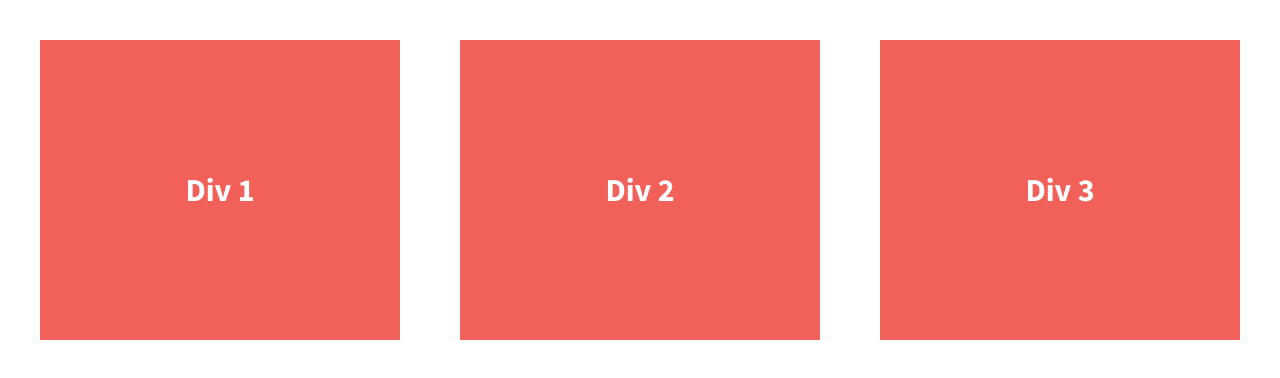
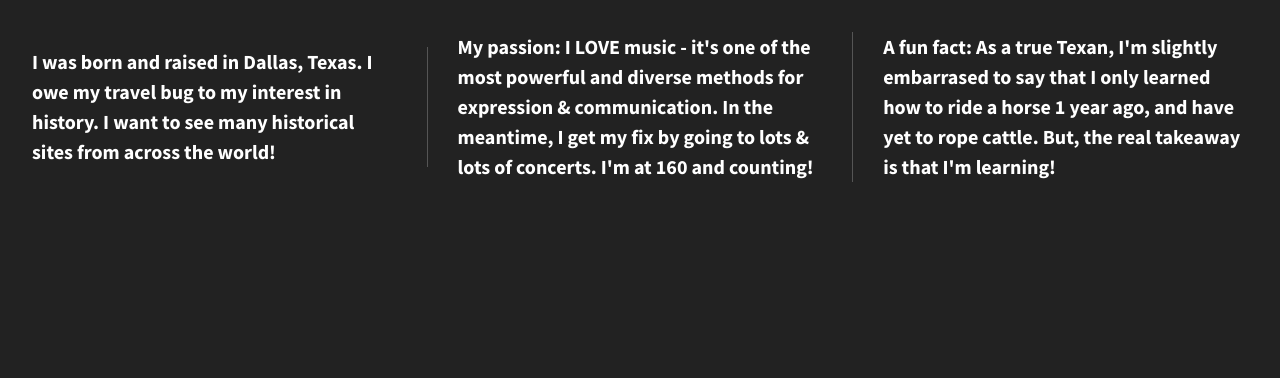
Before and after one commit to eburnett3/206-divs-flexbox-starter, a plain HTML site: page index.html in a window 1280 px wide. Drawn offline with nearby package versions, Linux system fonts and the light colour scheme.

Commit message:
updated site information and changed flexbox layout

```diff
--- a/css/main.css
+++ b/css/main.css
@@ -97,22 +97,25 @@ textarea {
 
 
 html {
-  background-color: #fff;
+  background-color: #222;
   height: 100%;
+  width: 100%;
 }
 
 body {
   font-family: 'Source Sans Pro', sans-serif;
+  font-weight: 700;
   padding: 2em;
-  font-size: 1.25em;
+  color: #fff;
   height: 100%;
 }
 
 .wrapper {
   /*add display:flex and set justify-content to space-between*/
-  font-weight: 700;
   display: flex;
+  flex-flow: row wrap;
   justify-content: space-between;
+  align-items: center;
 }
 
 .div-1, .div-2, .div-3 {
@@ -122,12 +125,10 @@ body {
   align-items: center;
   color: #fff;
   line-height: 1.5em;
-  font-size: 1.6em;
-  background-color: #f16059;
-  height: 300px;
+  font-size: 1.25em;
+  height: auto;
   width: 30%;
 }
-
 
 
 
@@ -210,6 +211,16 @@ body {
    These examples override the primary ('mobile first') styles.
    Modify as content requires.
    ========================================================================== */
+
+@media all and (min-width: 1200px) {
+    .div-1, .div-2, .div-3 {
+        flex-basis: 30%;
+    }
+    .div-1, .div-2 {
+        border-right: 1px solid #555;
+        padding-right: 30px;
+    }
+}
 
 @media print,
        (-webkit-min-device-pixel-ratio: 1.25),
--- a/index.html
+++ b/index.html
@@ -23,13 +23,13 @@
 
         <section class="wrapper">
             <div class="div-1">
-                Div 1
+                I was born and raised in Dallas, Texas. I owe my travel bug to my interest in history. I want to see many historical sites from across the world!
             </div>
             <div class="div-2">
-                Div 2
+                My passion: I LOVE music - it's one of the most powerful and diverse methods for expression & communication. In the meantime, I get my fix by going to lots & lots of concerts. I'm at 160 and counting!
             </div>
             <div class="div-3">
-                Div 3
+                A fun fact: As a true Texan, I'm slightly embarrased to say that I only learned how to ride a horse 1 year ago, and have yet to rope cattle. But, the real takeaway is that I'm learning!
             </div>
         </section>
 
```
